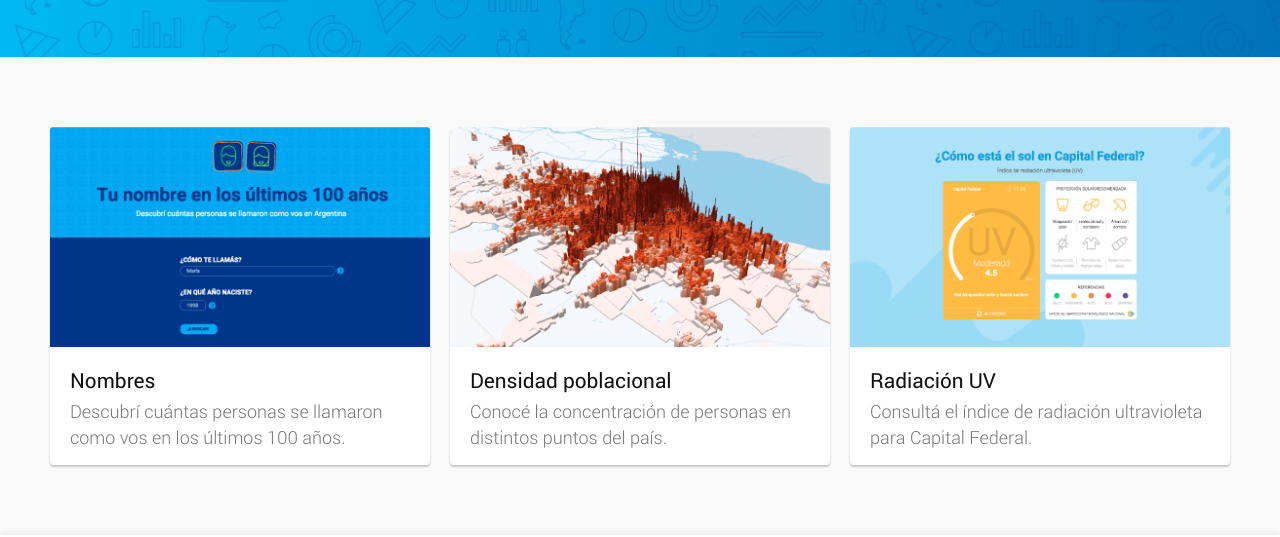
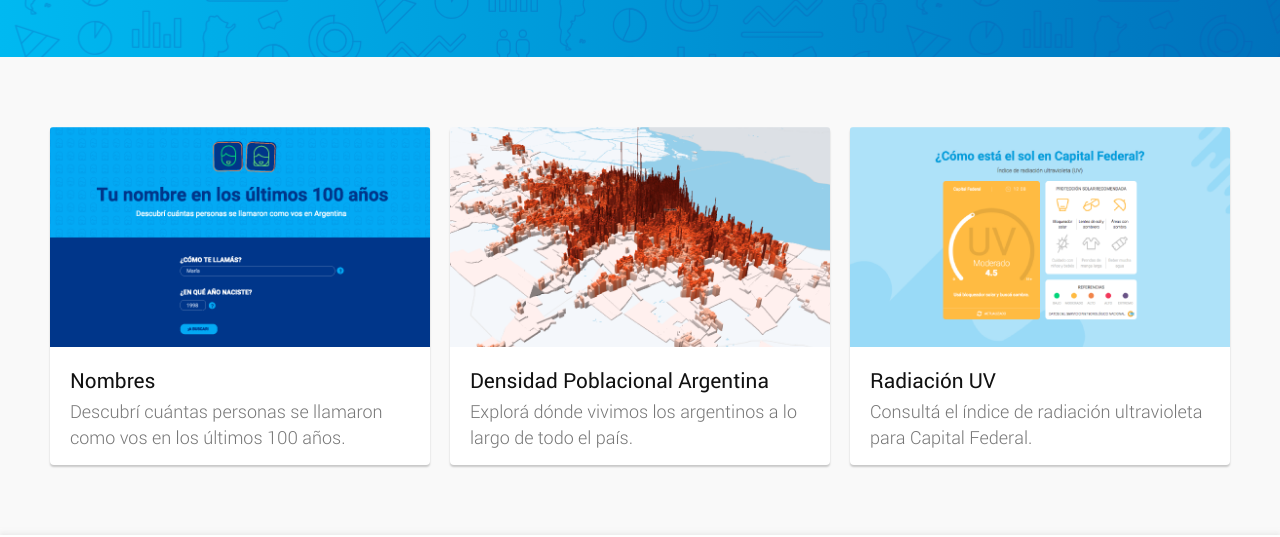
Before and after one commit to datosgobar/historias.datos.gob.ar, a plain HTML site: page index.html in a window 1280 px wide. Shown: the part 263-800 px from the top of the page. Drawn offline with Linux system fonts and the light colour scheme.

Commit message:
Modifica texto de la tarjeta de Densidad Poblacional.

```diff
--- a/index.html
+++ b/index.html
@@ -97,8 +97,8 @@
                         class="panel-heading">
                     </div>
                     <div class="panel-body">
-                        <h3>Densidad poblacional</h3>
-                        <p class="text-muted">Conocé la concentración de personas en distintos puntos del país.</p>
+                        <h3>Densidad Poblacional Argentina</h3>
+                        <p class="text-muted">Explorá dónde vivimos los argentinos a lo largo de todo el país.</p>
                     </div>
                 </a>
             </div>
```
